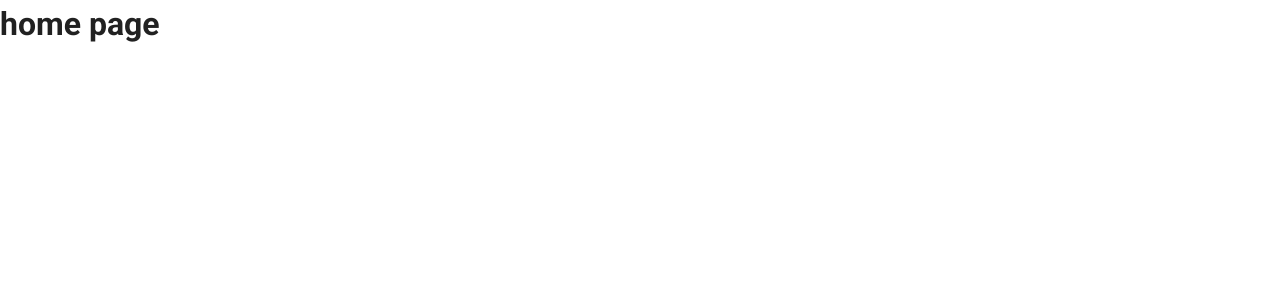
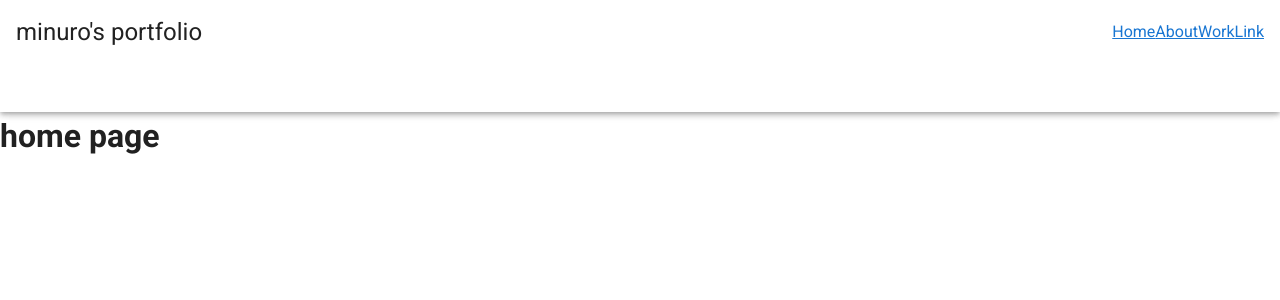
Before and after one commit to minuro/portfolio, a Vue app: page / in a window 1280 px wide. Shown: the top 300 px of the page. Built offline with nearby package versions, Linux system fonts and the light colour scheme.

Commit message:
[update] リンクの追加、viewのサイズ調整

```diff
--- a/src/App.vue
+++ b/src/App.vue
@@ -1,5 +1,23 @@
 <template>
   <v-app>
+    <v-toolbar app>
+      <v-toolbar-title class="headline">
+        <span>minuro's portfolio</span>
+      </v-toolbar-title>
+      <v-spacer></v-spacer>
+      <router-link :to="{ name: 'home' }">
+        Home
+      </router-link>
+      <router-link :to="{ name: 'about' }">
+        About
+      </router-link>
+      <router-link :to="{ name: 'work' }">
+        Work
+      </router-link>
+      <router-link :to="{ name: 'link' }">
+        Link
+      </router-link>
+    </v-toolbar>
     <v-content>
       <router-view/>
     </v-content>
--- a/src/views/About.vue
+++ b/src/views/About.vue
@@ -1,5 +1,5 @@
 <template>
-  <div class="about">
+  <div class="about" style="height: 80vh;">
     <h1>about page</h1>
   </div>
 </template>
--- a/src/views/Home.vue
+++ b/src/views/Home.vue
@@ -1,5 +1,5 @@
 <template>
-  <div class="home">
+  <div class="home" style="height: 80vh;">
     <h1>home page</h1>
   </div>
 </template>
--- a/src/views/Link.vue
+++ b/src/views/Link.vue
@@ -1,5 +1,5 @@
 <template>
-  <div class="link">
+  <div class="link" style="height: 80vh;">
     <h1>link page</h1>
   </div>
 </template>
--- a/src/views/Work.vue
+++ b/src/views/Work.vue
@@ -1,5 +1,5 @@
 <template>
-  <div class="work">
+  <div class="work" style="height: 80vh;">
     <h1>work page</h1>
   </div>
 </template>
```
